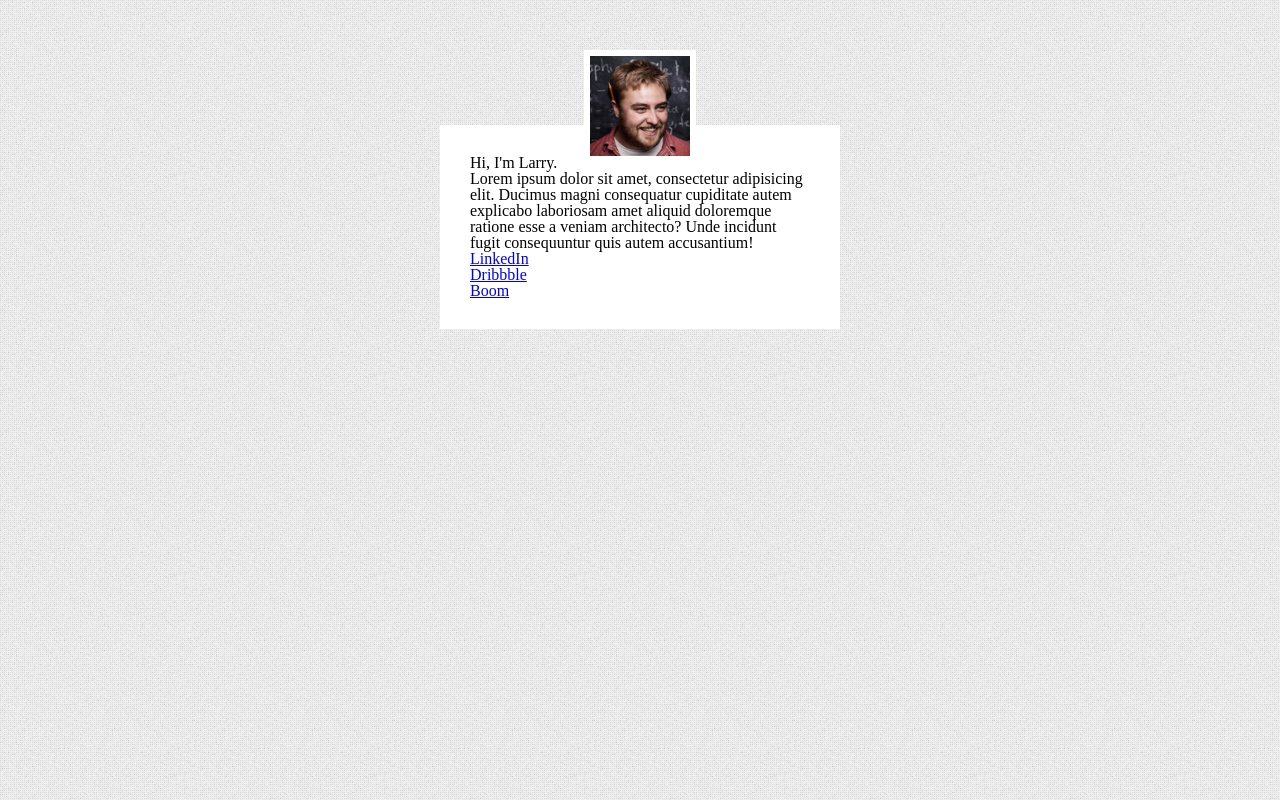
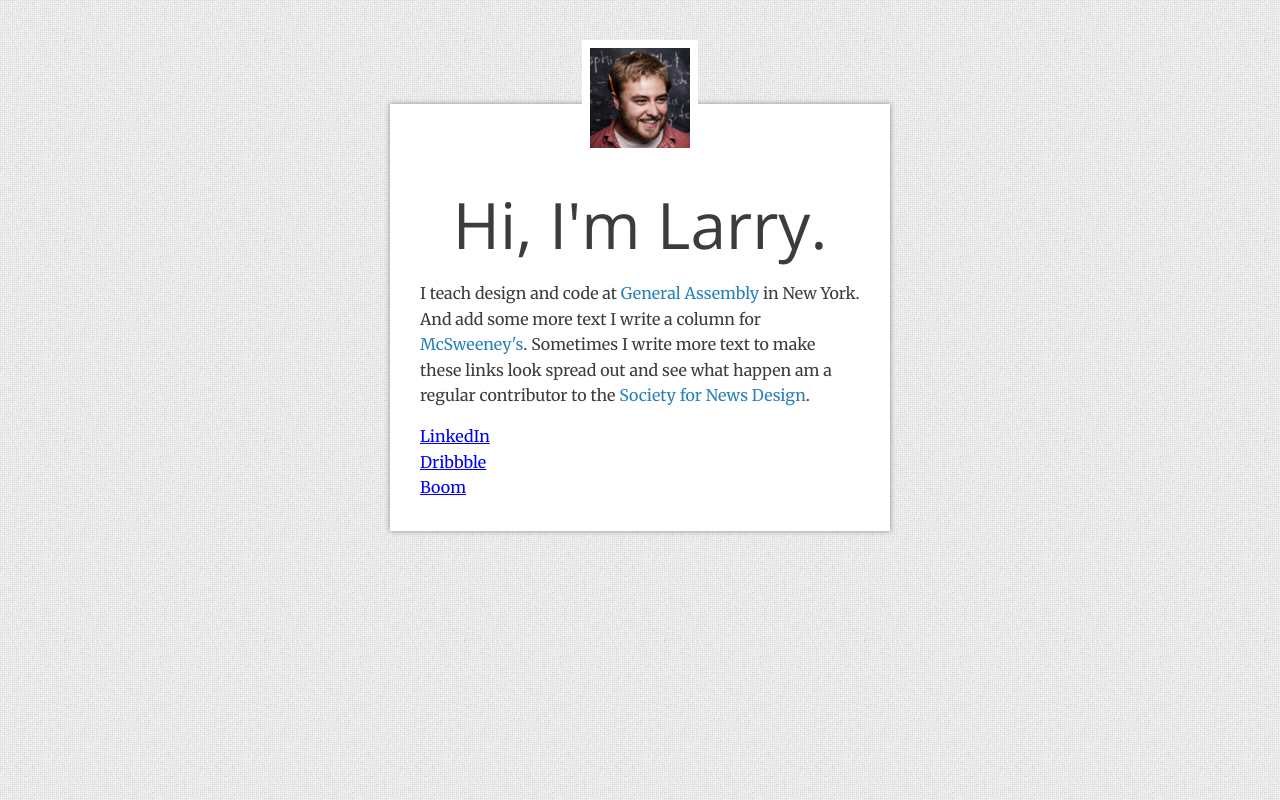
Before and after one commit to larrybuch/html-css-basics, a plain HTML site: page refresh/index.html in a window 1280 px wide. Drawn offline with nearby package versions, Linux system fonts and the light colour scheme.

Commit message:
styling refresher

```diff
--- a/refresh/css/style.css
+++ b/refresh/css/style.css
@@ -1,22 +1,50 @@
+@import url(http://fonts.googleapis.com/css?family=Merriweather:400,300);
+@import url(http://fonts.googleapis.com/css?family=Open+Sans:300);
+
 body{
   background:url(../images/squairy_light.png);
+  line-height: 1.6;
+  font-family: 'Merriweather', serif;
+  color: rgb(60,60,60);
 }
 
 .container{
-  width: 400px;
-  margin: 50px auto 0 auto;
+  width: 500px;
+  margin: 40px auto 0 auto;
   text-align: center;
 }
 
 .container img{
   width: 100px;
-  height: 100px;
-  border: 6px solid white;
-  margin-bottom: -40px;
+  border: 8px solid white;
+  margin-bottom: -60px;
 }
 
 .wrap{
   background-color: white;
   text-align: left;
-  padding: 30px;
+  padding: 70px 30px 30px 30px;
+  -moz-box-shadow: 0 0 5px #888;
+  -webkit-box-shadow: 0 0 5px#888;
+  box-shadow: 0 0 5px #888;
 }
+
+h1{
+  font-family: 'Open Sans', sans-serif;
+  font-size: 4em;
+  margin-bottom: 5px;
+  text-align: center;
+}
+
+p{
+  margin-bottom: 15px;
+}
+
+.wrap p a {
+  text-decoration: none;
+  color: #2980b9;
+}
+
+.wrap p a:hover{
+  color: #34495e;
+}
--- a/refresh/index.html
+++ b/refresh/index.html
@@ -21,7 +21,9 @@
       <img src="images/mug.jpg" alt="profile pic">
       <div class="wrap">
         <h1>Hi, I'm Larry.</h1>
-        <p>Lorem ipsum dolor sit amet, consectetur adipisicing elit. Ducimus magni consequatur cupiditate autem explicabo laboriosam amet aliquid doloremque ratione esse a veniam architecto? Unde incidunt fugit consequuntur quis autem accusantium!</p>
+        <p>
+           I teach design and code at <a href="#">General Assembly</a> in New York. And add some more text I write a column for <a href="#">McSweeney's</a>. Sometimes I write more text to make these links look spread out and see what happen am a regular contributor to the <a href="#">Society for News Design</a>.
+        </p>
         <ul>
           <li>
             <a href="#">LinkedIn</a>
```
